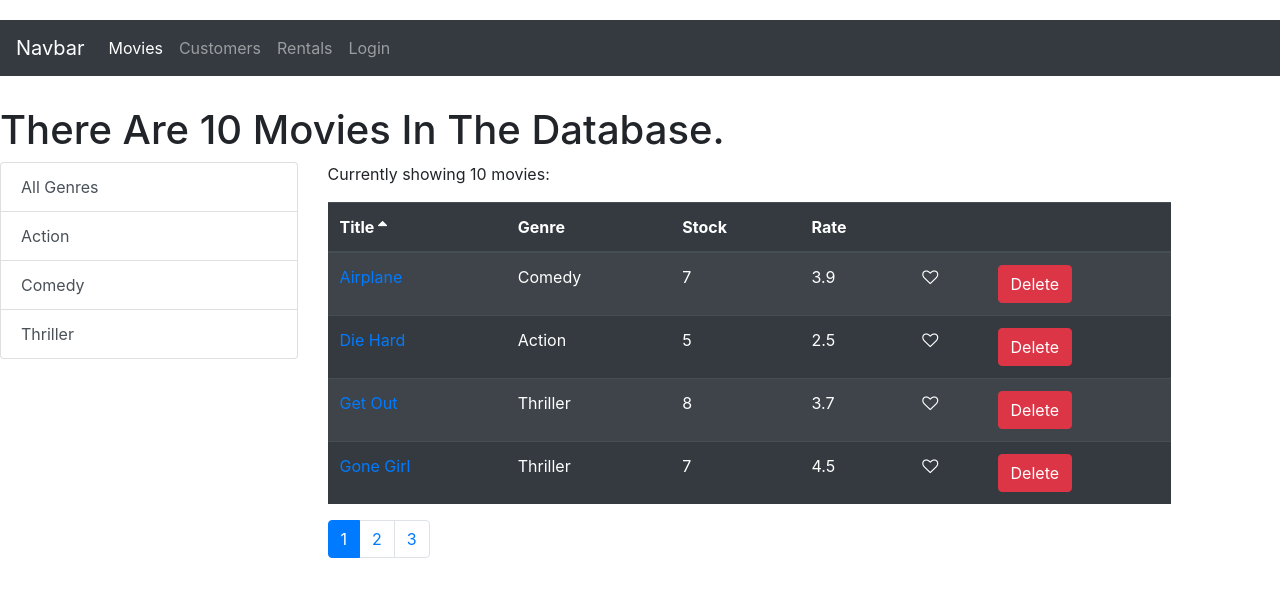
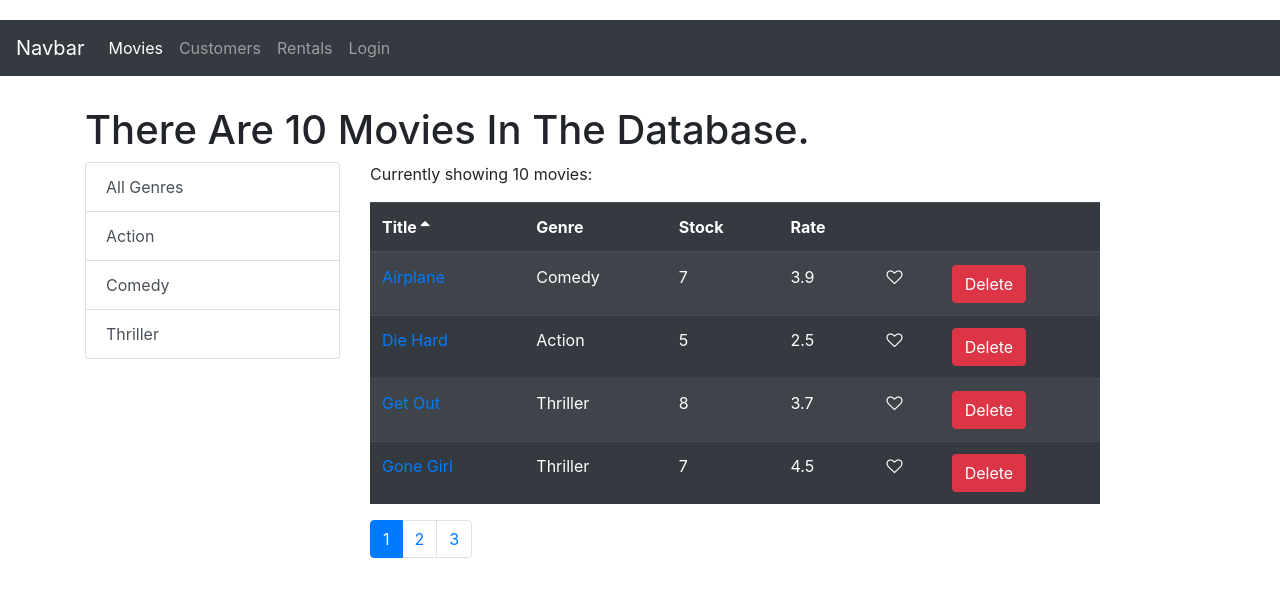
Before and after one commit to JosephBerm/Vidly, a React (Create React App) app: page /movies in a window 1280 px wide. Shown: the top 596 px of the page. Built offline with nearby package versions, Linux system fonts and the light colour scheme.

Commit message:
Update App.js
Added container to set boundaries.

```diff
--- a/src/App.js
+++ b/src/App.js
@@ -14,16 +14,18 @@ class App extends Component {
 		return (
 			<React.Fragment>
 				<Navbar />
+				<main className='container'>
 					<Switch>
 						<Route path='/movies/:id' component={MovieForm}></Route>
 						<Route path='/movies' component={Movies}></Route>
 						<Route path='/customers' component={Customers}></Route>
 						<Route path='/rentals' component={Rentals}></Route>
-					<Route path='/login' component={Login}></Route>
+						<Route path='/login' component={Login} />
 						<Route path='/not-found' component={pageNotFound}></Route>
 						<Redirect from='/' exact to='/movies' />
 						<Redirect to='/not-found' />
 					</Switch>
+				</main>
 			</React.Fragment>
 		);
 	}
```
Lines whose indentation alone changed are shown as unchanged.
